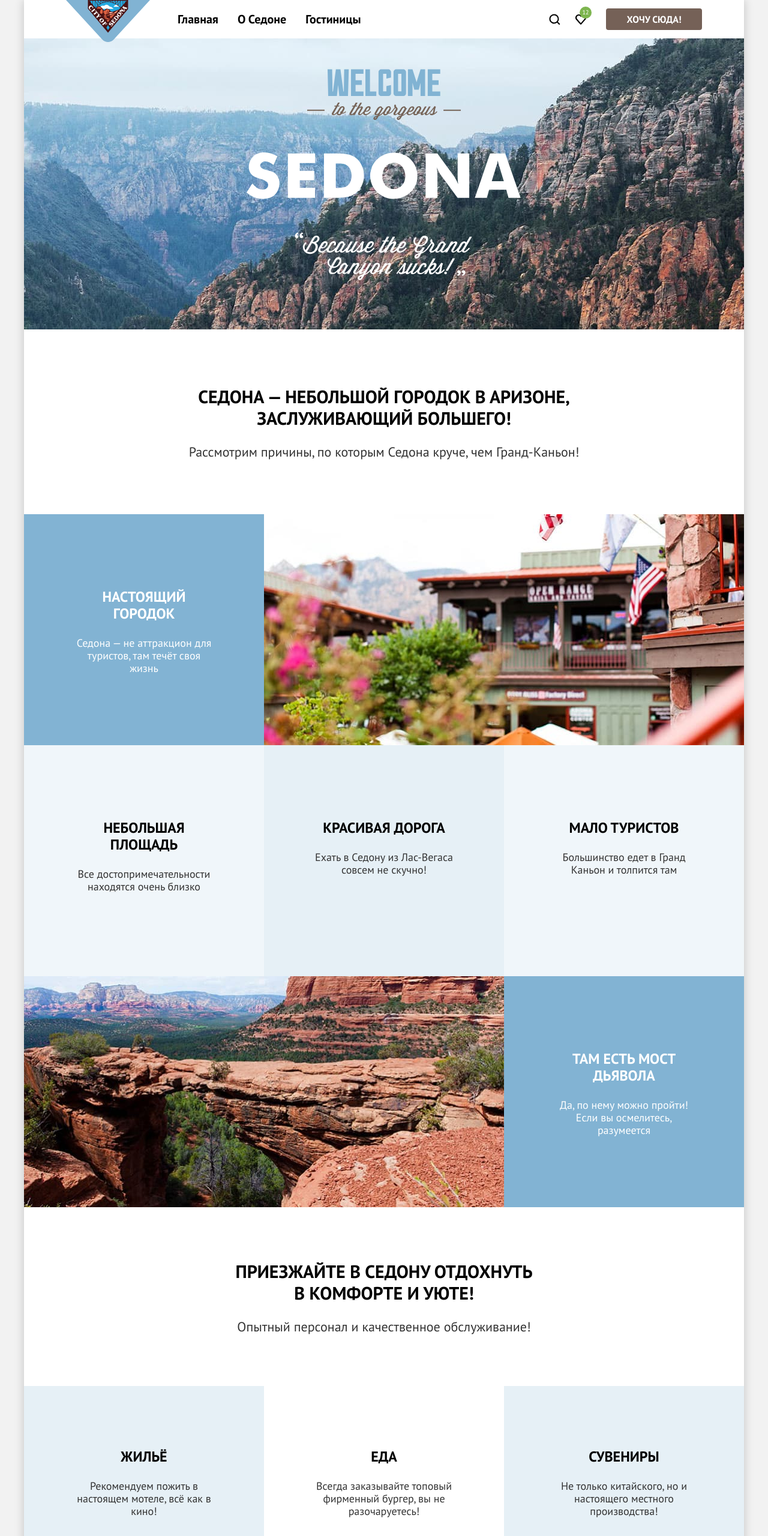
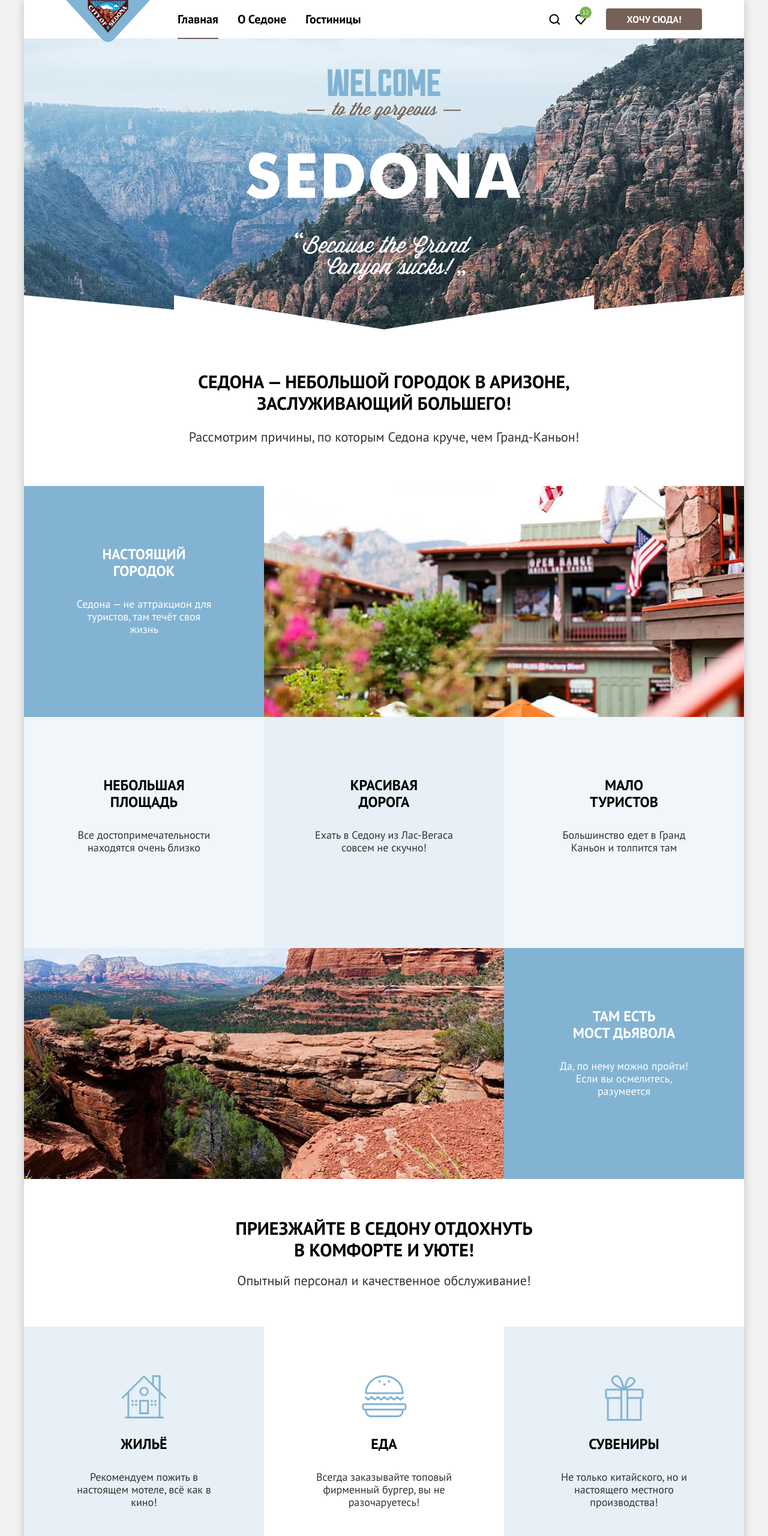
Before and after one commit to htmlacademy-htmlcss/1920633-sedona-38, a plain HTML site: page index.html in a window 1280 px wide. Shown: the top 2560 px of the page at 60% size. Drawn offline with Linux system fonts and the light colour scheme.

Commit message:
Добавляет декоративные элементы

```diff
--- a/index.html
+++ b/index.html
@@ -56,7 +56,7 @@
         <section class="advantages">
           <h2 class="visually-hidden">Преимущества</h2>
           <div class="section-advantages-text">
-            <h2 class="section-title">Седона — небольшой городок в Аризоне, заслуживающий большего!</h2>
+            <h2 class="section-title section-title-margin">Седона — небольшой городок в Аризоне, заслуживающий большего!</h2>
             <p class="section-description">Рассмотрим причины, по которым Седона круче, чем Гранд-Каньон!</p>
           </div>
           <ul class="advantages-list reset-list">
@@ -72,17 +72,17 @@
               <p class="advantages-description">Все достопримечательности находятся очень близко</p>
             </li>
             <li class="advantages-item item-blue">
-              <h3 class="advantages-title">Красивая дорога</h3>
+              <h3 class="advantages-title">Красивая<br> дорога</h3>
               <p class="advantages-description">Ехать в Седону из Лас-Вегаса совсем не скучно!</p>
             </li>
             <li class="advantages-item item-light-blue">
-              <h3 class="advantages-title">Мало туристов</h3>
+              <h3 class="advantages-title">Мало<br> туристов</h3>
               <p class="advantages-description">Большинство едет в Гранд Каньон и толпится там</p>
             </li>
             <li class="advantages-item-row item-dark-blue">
               <img class="advantages-image" src="images/sedona-canyon.jpg" width="800" height="385" alt="Вид на природный мост">
               <div class="advantages-item advantages-row-text">
-                <h3 class="advantages-title">Там есть мост дьявола</h3>
+                <h3 class="advantages-title">Там есть мост&nbsp;дьявола</h3>
                 <p class="advantages-description text-white">Да, по нему можно пройти! Если вы осмелитесь, разумеется</p>
               </div>
             </li>
@@ -96,15 +96,15 @@
           </div>
 
           <ul class="services-list reset-list">
-            <li class="services-item item-blue">
+            <li class="services-item services-house item-blue">
               <h3 class="services-title">Жильё</h3>
               <p class="services-description">Рекомендуем пожить в настоящем мотеле, всё как в кино!</p>
             </li>
-            <li class="services-item">
+            <li class="services-item services-food">
               <h3 class="services-title">Еда</h3>
               <p class="services-description">Всегда заказывайте топовый фирменный бургер, вы не разочаруетесь!</p>
             </li>
-            <li class="services-item item-blue">
+            <li class="services-item services-souvenir item-blue">
               <h3 class="services-title">Сувениры</h3>
               <p class="services-description">Не только китайского, но и настоящего местного производства!</p>
             </li>
@@ -134,16 +134,25 @@
             <ul class="footer-social-list reset-list">
               <li class="footer-social-item">
                 <a class="footer-social-link" href="https://vk.com/htmlacademy">
+                  <svg class="social-icon" xmlns="http://www.w3.org/2000/svg" width="25" height="15" fill="none" viewBox="0 0 25 15">
+                    <path fill-rule="evenodd" d="M24.12 1.8c.16-.54 0-.94-.8-.94H20.7c-.67 0-.98.34-1.15.73 0 0-1.33 3.2-3.22 5.27-.61.6-.9.8-1.23.8-.16 0-.41-.2-.41-.75v-5.1c0-.66-.19-.95-.74-.95H9.82c-.42 0-.67.3-.67.59 0 .62.95.76 1.04 2.51v3.8c0 .83-.15.98-.48.98-.9 0-3.06-3.2-4.34-6.88-.25-.72-.5-1-1.18-1H1.57c-.75 0-.9.34-.9.73 0 .68.89 4.07 4.14 8.55 2.17 3.06 5.23 4.72 8 4.72 1.68 0 1.88-.37 1.88-1v-2.32c0-.74.16-.88.7-.88.38 0 1.05.19 2.6 1.66 1.79 1.75 2.08 2.54 3.08 2.54h2.63c.75 0 1.12-.37.9-1.1-.23-.72-1.08-1.77-2.2-3.02-.62-.71-1.54-1.48-1.82-1.86-.39-.5-.28-.71 0-1.15 0 0 3.2-4.42 3.54-5.93Z" clip-rule="evenodd"/>
+                  </svg>
                   <span class="visually-hidden">VK</span>
                 </a>
               </li>
               <li class="footer-social-item">
                 <a class="footer-social-link" href="https://t.me/htmlacademy">
+                  <svg class="social-icon" xmlns="http://www.w3.org/2000/svg" width="18" height="17" fill="none" viewBox="0 0 18 17">
+                    <path d="M16.79.96.84 7.1c-1.09.44-1.08 1.05-.2 1.32l4.1 1.28 9.47-5.98c.44-.27.85-.13.52.17l-7.68 6.93-.28 4.22c.41 0 .6-.2.83-.41l1.99-1.94 4.13 3.06c.77.42 1.31.2 1.5-.71l2.72-12.8c.28-1.1-.43-1.61-1.16-1.28Z"/>
+                  </svg>
                   <span class="visually-hidden">Telegram</span>
                 </a>
               </li>
               <li class="footer-social-item">
                 <a class="footer-social-link" href="https://www.youtube.com/user/htmlacademyru">
+                  <svg class="social-icon" xmlns="http://www.w3.org/2000/svg" width="23" height="18" fill="none" viewBox="0 0 23 18">
+                    <path d="M18.94.36H3.51C1.65.36.33 1.95.33 3.76v10.09c0 1.91 1.32 3.5 3.18 3.5h15.65c1.64 0 3.17-1.59 3.17-3.4V3.76c-.22-1.8-1.53-3.4-3.39-3.4ZM7.99 12.89V4.82l7.34 4.04-7.34 4.03Z"/>
+                  </svg>
                   <span class="visually-hidden">YouTube</span>
                 </a>
               </li>
--- a/styles/styles.css
+++ b/styles/styles.css
@@ -61,6 +61,7 @@ body {
 .main-navigation {
   display: flex;
   align-items: center;
+  position: relative;
   padding: 0 70px;
 }
 
@@ -68,6 +69,7 @@ body {
   position: absolute;
   width: 140px;
   top: 0;
+  z-index: 1;
 }
 
 .navigation-list {
@@ -78,6 +80,7 @@ body {
 }
 
 .navigation-link {
+  position: relative;
   display: inline-block;
   padding: 20px 0;
   margin: 0 16px;
@@ -87,6 +90,17 @@ body {
   color: #000000;
   text-decoration: none;
   text-transform: capitalize;
+}
+
+.navigation-link-current::before {
+  position: absolute;
+  bottom: -1px;
+  left: 0;
+  right: 0;
+  height: 2px;
+  background-color: #756157;
+  content: "";
+  z-index: 1;
 }
 
 .user-wrapper {
@@ -167,6 +181,7 @@ body {
 
 .button:focus {
   background-color: #68a2ca;
+  outline: none;
 }
 
 .button:active {
@@ -206,6 +221,7 @@ a.button {
 }
 
 .button-search {
+  margin-top: 54px;
   width: 376px;
   font-size: 20px;
   line-height: 36px;
@@ -236,7 +252,7 @@ a.button {
 .button-reset:focus {
   background-color: transparent;
   border-radius: 4px;
-  border: 3px solid #83b3d3;
+  outline: 3px solid #83b3d3;
 }
 
 .button-reset:active {
@@ -257,7 +273,6 @@ a.button {
 }
 
 .button-green {
-  padding: 8px 18px;
   background-color: #7db54f;
 }
 
@@ -317,12 +332,24 @@ a.button {
 }
 
 .hero {
+  position: relative;
   padding: 51px 371px 82px;
   text-align: center;
   background-color: #25435b;
   background-image: url("../images/welcome-background.jpg");
   background-repeat: no-repeat;
   background-size: cover;
+}
+
+.hero::after{
+  position: absolute;
+  left: 0;
+  bottom: 0;
+  width: 100%;
+  height: 57px;
+  background-image: url("../images/svg/divider.svg");
+  background-repeat: no-repeat;
+  content: "";
 }
 
 .hero-logo {
@@ -339,12 +366,19 @@ a.button {
 }
 
 .section-title {
+  margin: 0;
+  margin-bottom: 20px;
   font-size: 30px;
   line-height: 36px;
   text-transform: uppercase;
 }
 
+.section-title-margin {
+  margin-bottom: 25px;
+}
+
 .section-description {
+  margin: 0;
   font-size: 22px;
   line-height: 26px;
   color: #333333;
@@ -381,12 +415,15 @@ a.button {
 }
 
 .advantages-title {
+  margin: 0;
+  margin-bottom: 30px;
   font-size: 24px;
   line-height: 28px;
   text-transform: uppercase;
 }
 
 .advantages-description {
+  margin: 0;
   color: #333333;
 }
 
@@ -415,13 +452,35 @@ a.button {
   padding: 80px 85px;
 }
 
+.services-house {
+  background-image: url("../images/svg/house.svg");
+  background-repeat: no-repeat;
+  background-position: center 81px;
+}
+
+.services-food {
+  background-image: url("../images/svg/food.svg");
+  background-repeat: no-repeat;
+  background-position: center 81px;
+}
+
+.services-souvenir {
+  background-image: url("../images/svg/souvenir.svg");
+  background-repeat: no-repeat;
+  background-position: center 81px;
+}
+
 .services-title {
+  margin: 0;
+  margin-top: 102px;
+  margin-bottom: 30px;
   font-size: 24px;
   line-height: 28px;
   text-transform: uppercase;
 }
 
 .services-description {
+  margin: 0;
   color: #333333;
 }
 
@@ -447,6 +506,7 @@ a.button {
 }
 
 .subscription-form {
+  margin-top: 54px;
   display: flex;
   justify-content: center;
 }
@@ -463,6 +523,7 @@ a.button {
 }
 
 .page-footer {
+  padding: 40px 70px 30px;
   background-color: #ffffff;
 }
 
@@ -470,19 +531,14 @@ a.button {
   display: flex;
   justify-content: space-between;
   align-items: center;
-  padding: 40px 70px 30px;
+  min-height: 50px;
 }
 
 .footer-social-list {
   display: grid;
-  grid-template-columns: 1fr 1fr 1fr;
+  grid-template-columns: repeat(3, 1fr);
   width: 142px;
 }
-
-.footer-social-item {
-  outline: #82b3d3 solid 1px;
-}
-
 
 .footer-social-link {
   display: flex;
@@ -493,6 +549,22 @@ a.button {
   line-height: 24px;
   color: #000000;
   text-decoration: none;
+}
+
+.footer-social-link .social-icon {
+  fill: #83b3d3;
+}
+
+.footer-social-link:hover .social-icon {
+  fill: #68a2ca;
+}
+
+.footer-social-link:focus .social-icon {
+  fill: #68a2ca;
+}
+
+.footer-social-link:active .social-icon {
+  fill: rgba(104, 162, 202, 0.3);
 }
 
 .contacts {
@@ -513,6 +585,7 @@ a.button {
 
 .phone-number:focus {
   color: #756157;
+  outline: none;
 }
 
 .phone-number:active {
@@ -628,6 +701,7 @@ a.button {
 }
 
 .catalog-sort-title {
+  margin: 0;
   margin-right: auto;
   font-size: 30px;
   line-height: 36px;
@@ -653,6 +727,7 @@ a.button {
 
 .select-control:focus {
   border-color: #68a2ca;
+  outline: none;
 }
 
 .select-control:disabled {
@@ -676,8 +751,7 @@ a.button {
 
 .hotels-card {
   display: grid;
-  grid-template-columns: 140px 140px;
-  grid-template-rows: auto auto auto 36px 36px;
+  grid-template-columns: repeat(2, 140px);
   padding: 20px;
   gap: 16px 20px;
   border-radius: 4px;
```
Also changed, not shown: catalog.html (+9 -0 lines).
